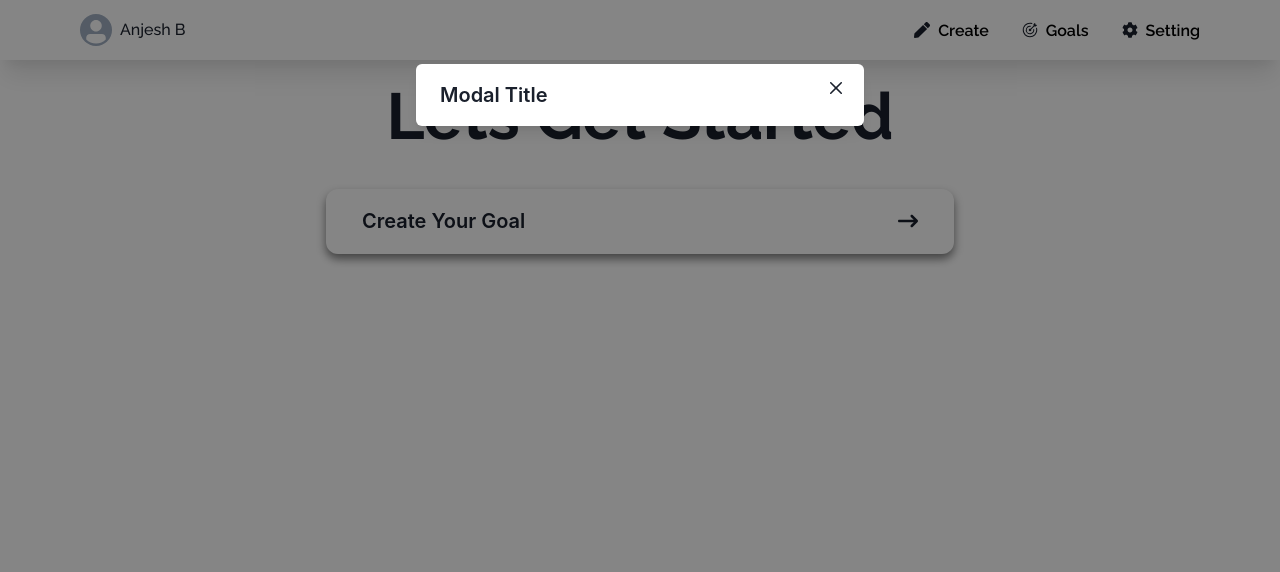
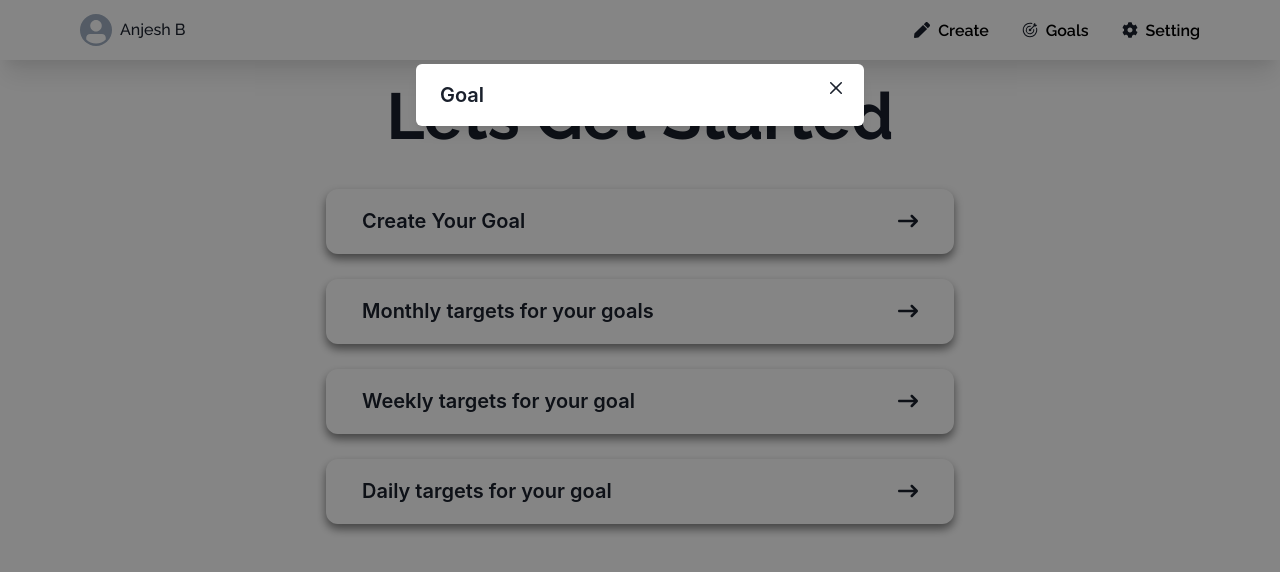
Before and after one commit to AdminForIinRange/LearningTypeScriptWithReactPart2, a React (Vite) app: page /GoalCreation in a window 1280 px wide. Both pictures are taken after a click on the button "Create Your Goal". Shown: the top 572 px of the page. Built offline with nearby package versions, Linux system fonts and the light colour scheme.

Commit message:
cleaing code and creating a modal data json file

```diff
--- a/src/components/Modal/GoalModalHandler.tsx
+++ b/src/components/Modal/GoalModalHandler.tsx
@@ -14,37 +14,34 @@ import {
   Button,
 } from "@chakra-ui/react";
 import React from "react";
+ import CreateYourGoalModalProps from "../../global/index.ts";
 
-
-interface CreateYourGoalModalProps {
-  modalValue: string
-  blockScrollOnMount: boolean
-  isOpen : boolean
-  onClose : () => void
-
-
-}
-
-
-
-
-
-
-
-
-const CreateYourGoalModal  : React.FC<CreateYourGoalModalProps> = ({ modalValue, isOpen, onClose, blockScrollOnMount}) => {
-
-
+const CreateYourGoalModal: React.FC<CreateYourGoalModalProps> = ({
+  modalValue,
+  isOpen,
+  onClose,
+  blockScrollOnMount,
+}) => {
+  const modalValueDisplay = () => {
+    if (modalValue === "Goal") {
+      return <> <ModalHeader>Goal</ModalHeader> </>;
+    } else if (modalValue === "Monthly") {
+      return<> <ModalHeader>Goal</ModalHeader> </>;
+    } else if (modalValue === "Weekly") {
+      return <> <ModalHeader>Goal</ModalHeader> </>;
+    } else if (modalValue === "Daily") {
+      return <> <ModalHeader>Goal</ModalHeader> </>;
+    }
+  };
 
   return (
     <>
-     <Modal blockScrollOnMount={false} isOpen={isOpen} onClose={onClose} >
+      <Modal blockScrollOnMount={false} isOpen={isOpen} onClose={onClose}>
         <ModalOverlay />
         <ModalContent>
-        <ModalCloseButton />
+          <ModalCloseButton />
 
-        <ModalHeader>Modal Title</ModalHeader>
-
+          {modalValueDisplay()}
         </ModalContent>
       </Modal>
     </>
--- /dev/null
+++ b/src/components/Modal/ModalData.json
@@ -0,0 +1,23 @@
+[
+  {
+    "Navbox": [
+
+      {
+        "value": "Goal",
+        "title": "Create Your Goal"
+      },
+      {
+        "value": "Monthly",
+        "title": "Monthly targets for your goals"
+      },
+      {
+        "value": "Weekly",
+        "title": "Weekly targets for your goal"
+      },
+      {
+        "value": "Daily",
+        "title": "Daily targets for your goal"
+      }
+    ]
+  }
+]
--- a/src/global/index.ts
+++ b/src/global/index.ts
@@ -0,0 +1,19 @@
+
+
+
+
+
+
+
+ export interface  modalValueState  {
+    modalValue: "Goal" | "Monthly" | "weekly" | "Daily";
+
+  }
+
+
+ export interface  CreateYourGoalModalProps  {
+   modalValue: modalValueState
+   blockScrollOnMount: boolean;
+   isOpen: boolean;
+   onClose: () => void;
+ }
--- a/src/pages/GoalCreation/GoalCreation.tsx
+++ b/src/pages/GoalCreation/GoalCreation.tsx
@@ -1,64 +1,109 @@
-import { HStack, VStack, Text, Box, Spacer, useDisclosure, Modal, ModalOverlay, ModalContent, ModalHeader, ModalCloseButton, ModalBody, Button } from "@chakra-ui/react";
+import {
+  HStack,
+  VStack,
+  Text,
+  Box,
+  Spacer,
+  useDisclosure,
+  Modal,
+  ModalOverlay,
+  ModalContent,
+  ModalHeader,
+  ModalCloseButton,
+  ModalBody,
+  Button,
+} from "@chakra-ui/react";
 import React, { useState } from "react";
 import { FaArrowRightLong } from "react-icons/fa6";
 import GoalModalHandler from "../../components/Modal/GoalModalHandler.tsx";
+import modalValueState from "../../global/index.ts";
+import ModalData from "../../components/Modal/ModalData.json";
+const GoalCreation: React.FC = () => {
 
 
-const GoalCreation : React.FC = () => {
+  const { isOpen, onOpen, onClose } = useDisclosure();
 
-  const { isOpen, onOpen, onClose } = useDisclosure()
+  const [modalValue, setModalValue] = useState<modalValueState>("");
 
-const [modalValue, setModalValue] = useState<string>("")
+
+
+  const modalObj: { value: string; title: string }[] = [
+    {
+      value: "Goal",
+      title: "Create Your Goal",
+    },
+    {
+      value: "Monthly",
+      title: "Monthly targets for your goals",
+    },
+    {
+      value: "Weekly",
+      title: "Weekly targets for your goal",
+    },
+    {
+      value: "Daily",
+      title: "Daily targets for your goal",
+    },
+  ];
 
   return (
-
-
     <>
       <VStack p={2} px={3}>
         <Text fontFamily={"Raleway"} fontSize={"65px"} fontWeight={"700"}>
           Lets Get Started
         </Text>
 
-      <VStack justify={"center"} w={["90%", "90%", "60%", "50%"]} align={"start"} gap={"25px"} mt={"15px"}>
-        <Button  variant={"none"} w={"100%"}   onClick={()=>{
-              setModalValue("Goal")
-              onOpen()
+        <VStack
+          justify={"center"}
+          w={["90%", "90%", "60%", "50%"]}
+          align={"start"}
+          gap={"25px"}
+          mt={"15px"}
+        >
+          {modalObj.map(({ value, title }, index) => (
+            <Button
+              key={index}
+              variant={"none"}
+              w={"100%"}
+              onClick={() => {
+                setModalValue(value);
+                onOpen();
               }}
               h={"65px"}
               boxShadow={"0 5px 10px gray"}
-
               rounded={"xl"}
               transition="transform, 0.3s ease-in-out"
               _hover={{
                 transform: "scale(1.03)",
                 boxShadow: "0 5px 20px gray",
-          }}>
-
-
-
-          <HStack w={"100%"} h={"100%"} justify={"left"} align={"center"} px={5}>
-
-            <Text  fontSize={"20px"} textAlign={"left"} >
-              Create Your Goal
+              }}
+            >
+              <HStack
+                w={"100%"}
+                h={"100%"}
+                justify={"left"}
+                align={"center"}
+                px={5}
+              >
+                <Text fontSize={"20px"} textAlign={"left"}>
+                  {title}
                 </Text>
-            <Spacer/>
-            <Text fontSize={"20px"} textAlign={"left"} >
+                <Spacer />
+                <Text fontSize={"20px"} textAlign={"left"}>
                   <FaArrowRightLong />
                 </Text>
-
               </HStack>
-
             </Button>
-
+          ))}
         </VStack>
       </VStack>
 
-
-
-          <GoalModalHandler modalValue={modalValue} blockScrollOnMount={false} isOpen={isOpen} onClose={onClose} />
-
-
-
+      <GoalModalHandler
+        modalValue={modalValue}
+        blockScrollOnMount={false}
+        isOpen={isOpen}
+        onClose={onClose}
+      />
     </>
   );
 };
```
Also changed, not shown: src/types/types.ts (added). Lines whose indentation alone changed are shown as unchanged.
